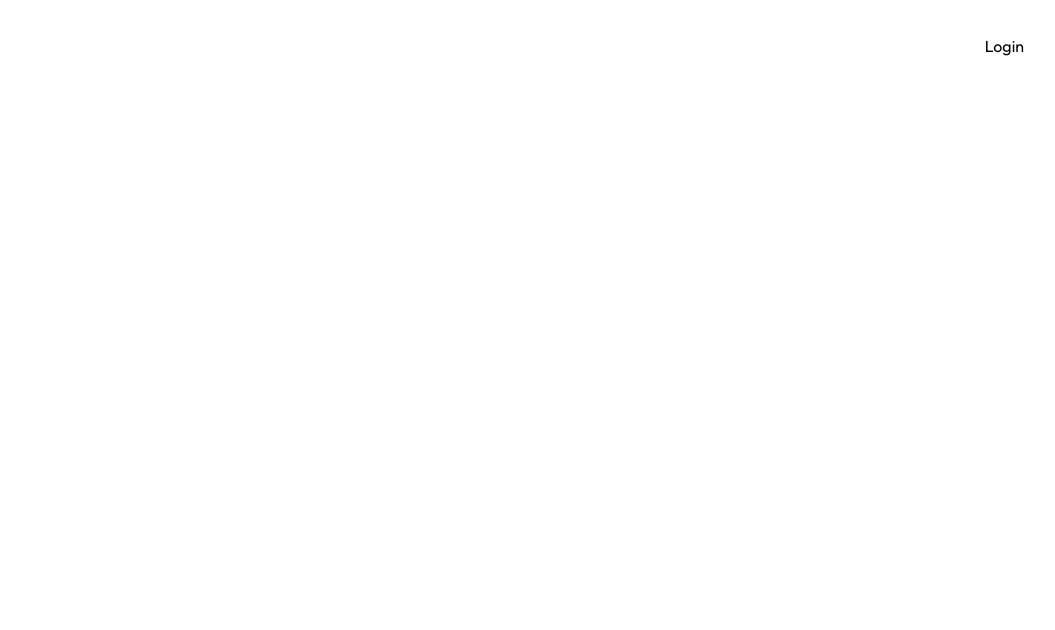
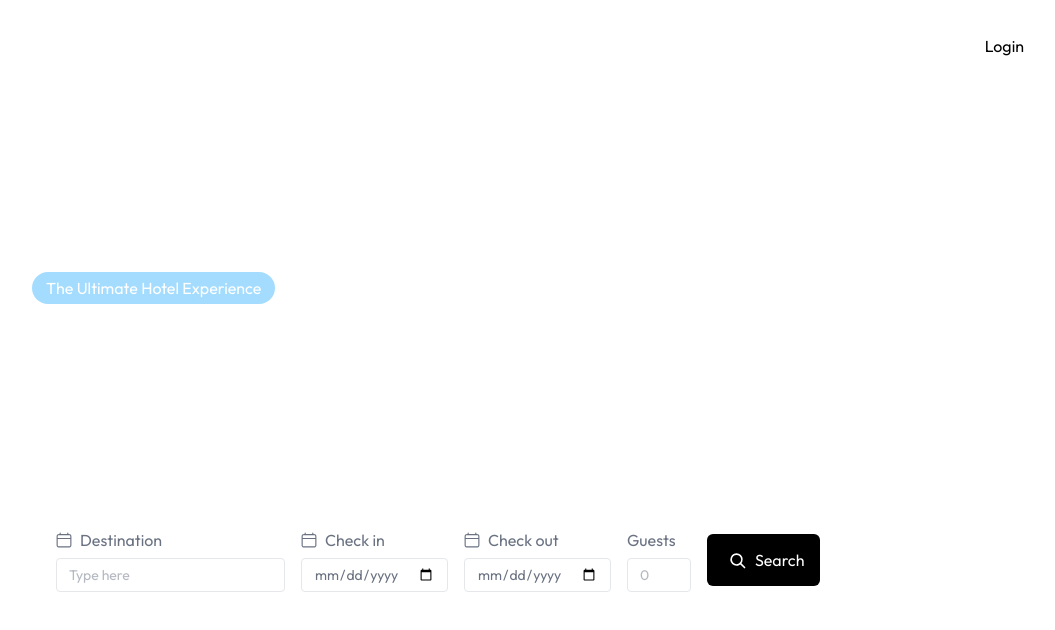
Before and after one commit to yogeshNavghane67/hotel-booking, a React (Vite) app in the folder client/: page / in a window 1280 px wide. Shown: the top 630 px of the page, without its empty margins (96-1151 px from the left). Built offline with nearby package versions, Linux system fonts and the light colour scheme; the HTML template or start-up script is replaced by a standard one; a web font is replaced by a local one.

Commit message:
search form

```diff
--- a/client/src/components/Hero.jsx
+++ b/client/src/components/Hero.jsx
@@ -1,12 +1,56 @@
 import React from 'react'
+import { assets, cities } from '../assets/assets'
 
 const Hero = () => {
   return (
-    <div className='flex flex-col items-center justify-center px-6 md:px-16 lg:px-24 xl:px-32
+    <div className='flex flex-col items-start justify-center px-6 md:px-16 lg:px-24 xl:px-32
     text-white bg-[url("/src/assets/heroImage.png")] bg-no-repeat bg-cover bg-center h-screen'>
-        <p>The Ultimate Hotel Experience</p>
+        <p className='bg-[#49B9FF]/50 px-3.5 py-1 rounded-full mt-20'>The Ultimate Hotel Experience</p>
         <h1 className='font-playfair text-2xl md:text-5xl md:text-[56px] md:leading-[56px] font-bold md:font-extrabold max-w-xl mt-4'>Discover Your Perfect Gateway Destination  </h1>
         <p className='max-w-130 mt-2 text-sm m:text-base'>Unparalleled luxury and comfort await at the world's most exclusive Hotels and resorts.Start your journey today.</p>
+
+       <form className='bg-white text-gray-500 rounded-lg px-6 py-4 mt-8 flex flex-col md:flex-row max-md:items-start gap-4 max-md:mx-auto'>
+
+            <div>
+                <div className='flex items-center gap-2'>
+                    <img src={assets.calenderIcon} alt="" className='h-4'/>
+                    <label htmlFor="destinationInput">Destination</label>
+                </div>
+                <input list='destinations' id="destinationInput" type="text" className=" rounded border border-gray-200 px-3 py-1.5 mt-1.5 text-sm outline-none" placeholder="Type here" required />
+                <datalist id='destinations'>
+                  {cities.map((city,index)=>{
+                    <option value={city} key={index} />
+                  })}
+                </datalist>
+
+            </div>
+
+            <div>
+                <div className='flex items-center gap-2'>
+                    <img src={assets.calenderIcon} alt="" className='h-4'/>
+                    <label htmlFor="checkIn">Check in</label>
+                </div>
+                <input id="checkIn" type="date" className=" rounded border border-gray-200 px-3 py-1.5 mt-1.5 text-sm outline-none" />
+            </div>
+
+            <div>
+                <div className='flex items-center gap-2'>
+                    <img src={assets.calenderIcon} alt="" className='h-4'/>
+                    <label htmlFor="checkOut">Check out</label>
+                </div>
+                <input id="checkOut" type="date" className=" rounded border border-gray-200 px-3 py-1.5 mt-1.5 text-sm outline-none" />
+            </div>
+
+            <div className='flex md:flex-col max-md:gap-2 max-md:items-center'>
+                <label htmlFor="guests">Guests</label>
+                <input min={1} max={4} id="guests" type="number" className=" rounded border border-gray-200 px-3 py-1.5 mt-1.5 text-sm outline-none  max-w-16" placeholder="0" />
+            </div>
+
+            <button className='flex items-center justify-center gap-1 rounded-md bg-black py-3 px-4 text-white my-auto cursor-pointer max-md:w-full max-md:py-1' >
+                <img src={assets.searchIcon} alt="searchIcon" className='h-7'/>
+                <span>Search</span>
+            </button>
+        </form>
     </div>
   )
 }
```
